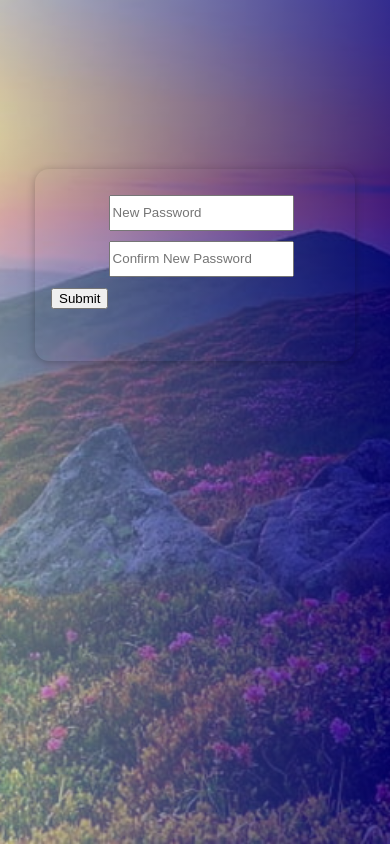
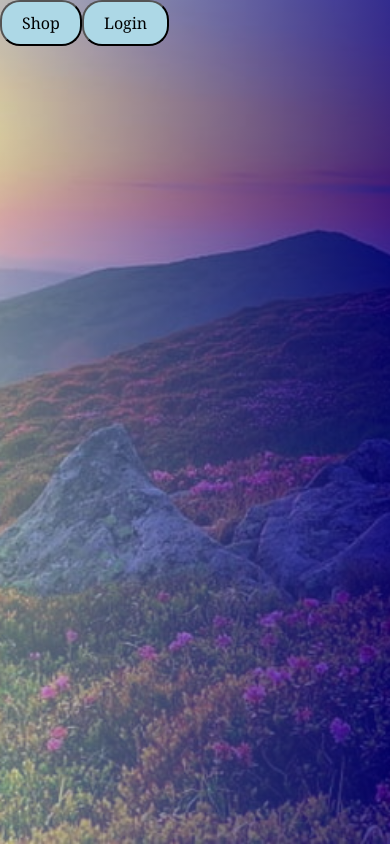
Before and after one commit to stefanverde/FullStack-frontend, a React (Create React App) app: page /resetPassword in a window 390 px wide. Built offline with nearby package versions, Linux system fonts and the light colour scheme.

Commit message:
cleanup + adjusted button responsiveness(responsive when clicking edges)

```diff
--- a/src/Routes.tsx
+++ b/src/Routes.tsx
@@ -6,7 +6,7 @@ import ForgotPassword from './components/ForgotPassword';
 import RegistrationForm from './components/RegistrationForm';
 import ResetPassword from './components/ResetPassword';
 import Shop from './pages/Shop';
-import Home from "./pages/Home";
+import Home from './pages/Home';
 
 interface PrivateElementProps {
   element: React.ComponentType;
@@ -36,7 +36,7 @@ const router = createBrowserRouter([
   },
   {
     path: '/resetPassword',
-    element: <ResetPassword />,
+    element: <PrivateElement element={ResetPassword} />,
   },
   {
     path: '/shop',
--- a/src/components/RegistrationForm.tsx
+++ b/src/components/RegistrationForm.tsx
@@ -1,4 +1,4 @@
-import React, { useEffect, useState } from 'react';
+import React, { useEffect } from 'react';
 import { Link, useLocation, useNavigate } from 'react-router-dom';
 import TextField from '@mui/material/TextField';
 import { useSelector, useDispatch } from 'react-redux';
--- a/src/components/ResetPassword.tsx
+++ b/src/components/ResetPassword.tsx
@@ -13,16 +13,14 @@ const ResetPassword = () => {
   const navigate = useNavigate();
   const dispatch = useDispatch();
   const [resetPass] = useResetPasswordMutation();
-  const [searchParams, setSearchParams] = useSearchParams();
+  const [searchParams] = useSearchParams();
   const token = searchParams.get('token');
 
   const resetPassword = async () => {
     const passSpecialChar = /[!@#$%^&;<>.?~]/.test(newPassword);
 
     if (!passSpecialChar || newPassword.length < 6) {
-      dispatch(
-        setError('Passwords too short or do not contain a special character')
-      );
+      dispatch(setError('Passwords too short or do not contain a special character'));
       return;
     }
     if (newPassword !== password) {
@@ -36,43 +34,37 @@ const ResetPassword = () => {
 
       setTimeout(() => {
         dispatch(setError(''));
-        navigate('/login', {replace:true})
+        navigate('/login', { replace: true });
       }, 1000);
     } catch (error) {
       console.error('Error resetting password:', error);
     }
   };
   return (
-    <div className='backimage'>
-      <div className='resetModal'>
+    <div className="backimage">
+      <div className="resetModal">
         {isValid ? (
-          <div className='passwordConfirmed'>
-            Password Changed Successfully &#10003;
-          </div>
+          <div className="passwordConfirmed">Password Changed Successfully &#10003;</div>
         ) : (
           <div>
             <input
-              className='newPassword'
-              type='password'
-              placeholder='New Password'
+              className="newPassword"
+              type="password"
+              placeholder="New Password"
               value={password}
-              onChange={(e) => setPassword(e.target.value)}
+              onChange={e => setPassword(e.target.value)}
             />
             <input
-              className='newPassword'
-              type='password'
-              placeholder='Confirm New Password'
+              className="newPassword"
+              type="password"
+              placeholder="Confirm New Password"
               value={newPassword}
-              onChange={(e) => setNewPassword(e.target.value)}
+              onChange={e => setNewPassword(e.target.value)}
             />
-            <button
-              className='submitReset'
-              onClick={resetPassword}>
+            <button className="submitReset" onClick={resetPassword}>
               Submit
             </button>
-            {error && (
-              <div style={{ color: 'red', textAlign: 'center' }}>{error}</div>
-            )}
+            {error && <div style={{ color: 'red', textAlign: 'center' }}>{error}</div>}
           </div>
         )}
       </div>
--- a/src/pages/Home.tsx
+++ b/src/pages/Home.tsx
@@ -1,8 +1,27 @@
 import { observer } from 'mobx-react';
 import React from 'react';
+import { useNavigate } from 'react-router-dom';
+import { ColoredButton } from '../components/StyledComponents';
 
 const Home = () => {
-  return <div>home page</div>;
+  const navigate = useNavigate();
+
+  const handleButtonClick = (path: string) => {
+    navigate(path);
+  };
+
+  return (
+    <div style={{ height: '10vh', width: '100vw', color: 'red' }}>
+      <div style={{ display: 'flex', flexDirection: 'row' }}>
+        <ColoredButton style={{ padding: '10px 20px' }} onClick={() => handleButtonClick('/shop')}>
+          Shop
+        </ColoredButton>
+        <ColoredButton style={{ padding: '10px 20px' }} onClick={() => handleButtonClick('/login')}>
+          Login
+        </ColoredButton>
+      </div>
+    </div>
+  );
 };
 
 export default observer(Home);
--- a/src/pages/Login.tsx
+++ b/src/pages/Login.tsx
@@ -5,7 +5,7 @@ import TextField from '@mui/material/TextField';
 
 import { useLoginMutation } from '../api/authAPI';
 
-import { Button, linkStyle, Modal, RowItem, TextButton } from './StyledComponents';
+import { Button, Modal, RowItem, TextButton } from './StyledComponents';
 import { ColoredButton } from '../components/StyledComponents';
 
 function Login() {
@@ -27,6 +27,10 @@ function Login() {
     }
     setError('Login details are incorrect');
     return;
+  };
+
+  const handleButtonClick = (path: string) => {
+    navigate(path);
   };
 
   return (
@@ -52,20 +56,14 @@ function Login() {
         {error && <p style={{ color: 'red', display: 'flex', alignSelf: 'center' }}>{error}</p>}
         <RowItem>
           <Button onClick={loginHandler}>Login</Button>
-          <Button>
-            <Link to="/register" style={linkStyle}>
-              Register
-            </Link>
-          </Button>
+          <Button onClick={() => handleButtonClick('/register')}>Register</Button>
         </RowItem>
         <TextButton>
           <Link to="/forgotPassword">Forgot Password ?</Link>
         </TextButton>
       </Modal>
-      <ColoredButton style={{ padding: '10px 20px' }}>
-        <Link to="/shop" style={linkStyle}>
-          Shop
-        </Link>
+      <ColoredButton style={{ padding: '10px 20px' }} onClick={() => handleButtonClick('/register')}>
+        Shop
       </ColoredButton>
     </div>
   );
--- a/src/pages/StyledComponents.tsx
+++ b/src/pages/StyledComponents.tsx
@@ -1,4 +1,3 @@
-import { keyframes } from '@emotion/react';
 import styled from 'styled-components';
 
 export const linkStyle = {
```
